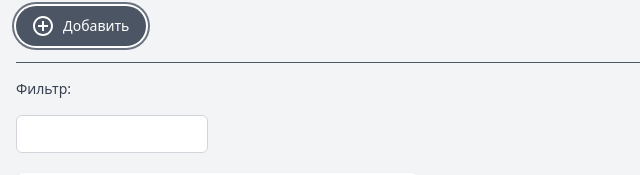
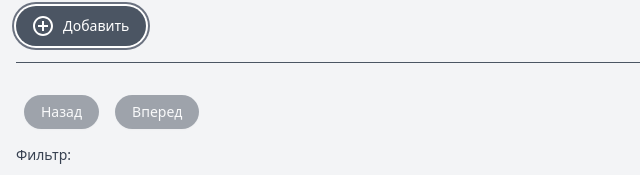
Before and after one commit to MihaLike/cryptocompare, a Vue app: page / in a window 1280 px wide. Both pictures are taken after typing "Sample" into the empty fields and a click on the button "Добавить". Shown: the part 188-363 px from the top of the page, without its empty margins (0-640 px from the left). Built offline with nearby package versions, Linux system fonts and the light colour scheme; no server answers.

Commit message:
ts errors reduced, styles improved.

```diff
--- a/src/App.vue
+++ b/src/App.vue
@@ -10,10 +10,11 @@
         <hr class="w-full border-t border-gray-600 my-4" />
         <base-pagination
           :paginated-tickers="paginatedTickers"
+          :total-tickers-amount="tickersAmount"
           :has-next-page="hasNextPage"
           :current-page="currentPage"
-          @current-page-incr="(e: number) => (currentPage = e)"
-          @current-page-decr="(e: number) => (currentPage = e)"
+          @current-page-incr="(newPage) => (currentPage = newPage)"
+          @current-page-decr="(newPage) => (currentPage = newPage)"
         />
         <div>
           <label
@@ -81,14 +82,14 @@ import AddTicker from '@/components/AddTicker.vue'
 import RemoveTicker from '@/components/RemoveTicker.vue'
 import BasePagination from '@/components/BasePagination.vue'
 import BaseGraph from '@/components/BaseGraph.vue'
-import { computed, Ref, ref, watch, nextTick } from 'vue'
+import { computed, Ref, ref, watch } from 'vue'
 import { VALID_KEYS, TICKERS_AMOUNT_PER_PAGE } from '@/utils/constants'
 import { subscribeUpdateTickerPrice, unsubscribeUpdateTickerPrice } from '@/composables/api'
 import type { Tickers, Ticker } from '@/types/ticker'
 // State
 const tickers: Ref<Tickers> = ref([])
 const selectedTicker: null | Ticker = ref(null)
-const wrongTickers = ref([])
+const wrongTickers: Ref<Tickers> = ref([])
 const graph = ref([])
 const updatedGraphPrice = ref(0)
 const filter = ref('')
@@ -112,6 +113,7 @@ const paginatedTickers = computed(() =>
 )
 const hasNextPage = computed(() => filteredTickers.value.length > endIndex.value)
 
+const tickersAmount = computed(() => tickers.value.length)
 // Methods
 const select = (ticker: Ticker) => {
   if (selectedTicker.value === ticker) {
@@ -162,8 +164,7 @@ const updateTicker = (tickerName: string, newPrice: number, status: string) => {
 }
 
 const getPreviousState = () => {
-  const windowData = Object.fromEntries(new URL(window.location).searchParams.entries())
-
+  const windowData = Object.fromEntries(new URL(window.location.href).searchParams.entries())
   VALID_KEYS.forEach((key) => {
     if (windowData[key]) {
       if (key === 'filter') {
--- a/src/components/AddTicker.vue
+++ b/src/components/AddTicker.vue
@@ -45,7 +45,7 @@
 import { computed, toRefs, ref } from 'vue'
 import AddButton from '@/components/AddButton.vue'
 import { loadCoinsList } from '@/composables/api'
-import type { Tickers, Ticker } from '@/types/ticker.ts'
+import type { Tickers, Ticker } from '@/types/ticker'
 import type { PropType } from 'vue'
 
 const ticker = ref('')
@@ -59,9 +59,8 @@ const props = defineProps({
 
 const { tickers } = toRefs(props)
 
-// const emits = defineEmits(['tickerAdded'])
 const emits = defineEmits<{
-  (e: 'tickerAdded'): Ticker
+  (e: 'tickerAdded', newTicker: Ticker): void
 }>()
 
 // All coins list
@@ -88,7 +87,7 @@ const filteredCoinsList = computed(() => {
 
 const last4FilteredCoins = computed(() => filteredCoinsList.value.slice(0, 4))
 // Helpers
-const chooseHelper = (helper) => {
+const chooseHelper = (helper: string) => {
   ticker.value = helper
 }
 
--- a/src/components/BasePagination.vue
+++ b/src/components/BasePagination.vue
@@ -2,15 +2,17 @@
   <div>
     <button
       class="my-4 mx-2 inline-flex items-center py-2 px-4 border border-transparent shadow-sm text-sm leading-4 font-medium rounded-full text-white bg-gray-600 hover:bg-gray-700 transition-colors duration-300 focus:outline-none focus:ring-2 focus:ring-offset-2 focus:ring-gray-500"
-      v-if="currentPage > 1"
+      :disabled="currentPage <= 1"
+      :class="{ 'opacity-50 cursor-not-allowed': currentPage <= 1 }"
       @click="currentPageDecrEv"
     >
       Назад
     </button>
     <button
       class="my-4 mx-2 inline-flex items-center py-2 px-4 border border-transparent shadow-sm text-sm leading-4 font-medium rounded-full text-white bg-gray-600 hover:bg-gray-700 transition-colors duration-300 focus:outline-none focus:ring-2 focus:ring-offset-2 focus:ring-gray-500"
-      @click="currentPageIncrEv"
-      v-if="hasNextPage"
+      @click="currentPageIncrEv(1)"
+      :disabled="!hasNextPage"
+      :class="{ 'opacity-50 cursor-not-allowed': !hasNextPage }"
     >
       Вперед
     </button>
@@ -28,6 +30,10 @@ const props = defineProps({
     type: Object as PropType<Tickers>,
     required: true
   },
+  totalTickersAmount: {
+    type: Number,
+    required: true
+  },
   currentPage: {
     type: Number,
     required: true
@@ -37,33 +43,34 @@ const props = defineProps({
     required: true
   }
 })
-const { paginatedTickers, hasNextPage } = toRefs(props)
+const { paginatedTickers, hasNextPage, totalTickersAmount } = toRefs(props)
 
 const emits = defineEmits<{
-  (e: 'currentPageDecr'): number
-  (e: 'currentPageIncr'): number
+  (e: 'currentPageDecr', newPage: number): void
+  (e: 'currentPageIncr', newPage: number): void
 }>()
 
-const currentPageIncrEv = () => {
-  emits('currentPageIncr', props.currentPage + 1)
+const currentPageIncrEv = (pageNumber: number = 1) => {
+  if (pageNumber !== 1) {
+    emits('currentPageIncr', pageNumber)
+  } else {
+    emits('currentPageIncr', props.currentPage + pageNumber)
+  }
 }
 
 const currentPageDecrEv = () => {
   emits('currentPageDecr', props.currentPage - 1)
 }
 
-// const lastPage = computed(() => )
-
-watch(
-  () => paginatedTickers,
-  () => {
-    if (paginatedTickers.value.length === 0 && props.currentPage > 1) {
-      currentPageDecrEv()
-    }
-    if (paginatedTickers.value.length > TICKERS_AMOUNT_PER_PAGE && hasNextPage.value) {
-      currentPageIncrEv()
-    }
-  },
-  { deep: true }
-)
+watch(totalTickersAmount, () => {
+  if (paginatedTickers.value.length === 0 && props.currentPage > 1) {
+    currentPageDecrEv()
+  }
+  if (totalTickersAmount.value > TICKERS_AMOUNT_PER_PAGE && hasNextPage.value) {
+    const lastPage = Math.ceil(totalTickersAmount.value / TICKERS_AMOUNT_PER_PAGE)
+    if (props.currentPage + 1 !== lastPage) {
+      currentPageIncrEv(lastPage)
+    } else currentPageIncrEv(1)
+  }
+})
 </script>
--- a/src/components/RemoveTicker.vue
+++ b/src/components/RemoveTicker.vue
@@ -21,22 +21,23 @@
 </template>
 
 <script setup lang="ts">
-import type { Ticker } from '@/types/ticker.ts'
+import type { PropType } from 'vue'
+import type { Ticker } from '@/types/ticker'
 
 const props = defineProps({
   tickerToRemove: {
-    required: true,
-    type: Object as Ticker
+    type: Object as PropType<Ticker>,
+    required: true
   }
 })
 
+const emits = defineEmits<{
+  (e: 'tickerDeleted', tickerToRemove: Ticker): void
+}>()
+
 // const emits = defineEmits<{
-//  ( e: 'tickerDeleted'): Ticker
+//   tickerDeleted: Ticker
 // }>()
-
-const emits = defineEmits<{
-  tickerDeleted: Ticker
-}>()
 
 const deleteTicker = () => {
   emits('tickerDeleted', props.tickerToRemove)
--- a/src/types/ticker.ts
+++ b/src/types/ticker.ts
@@ -1,6 +1,6 @@
 type Ticker = {
   name: string
-  price: number
+  price: number | string
 }
 
 interface Tickers extends Array<Ticker> {}
```
